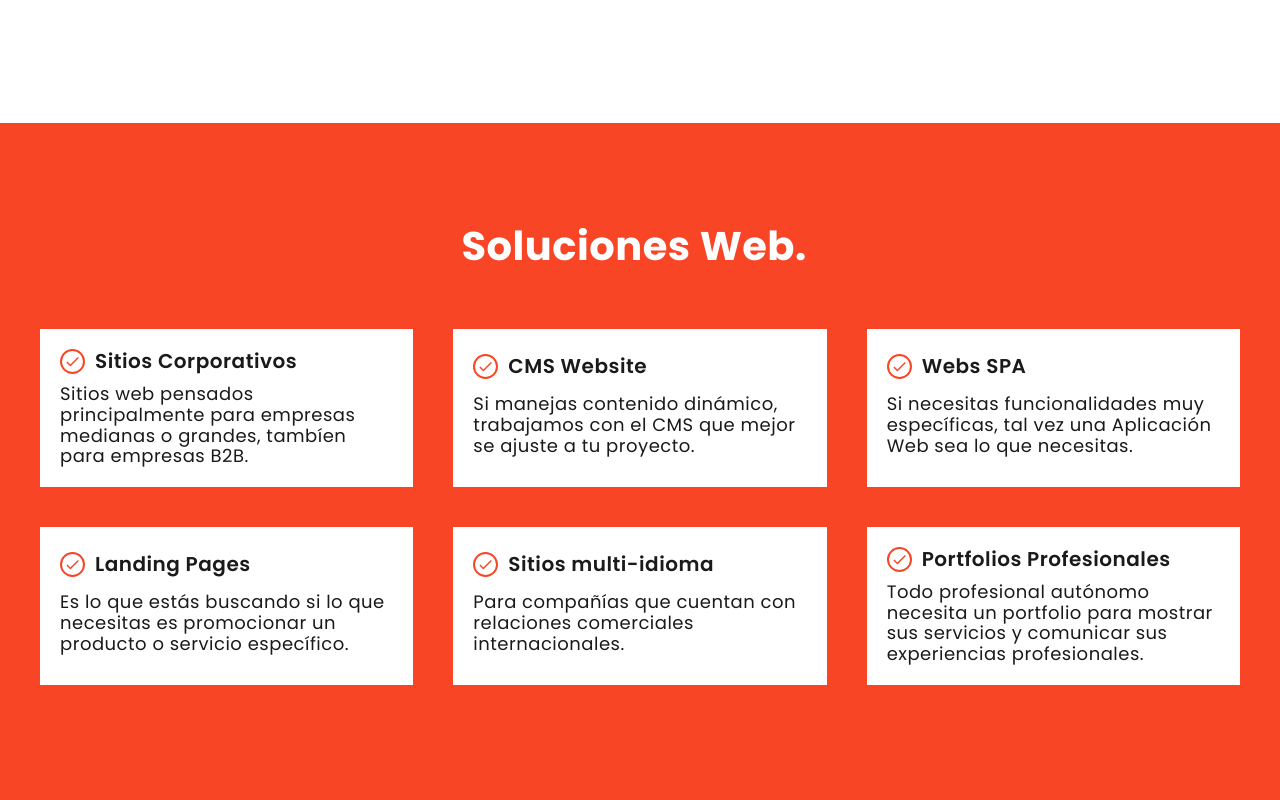
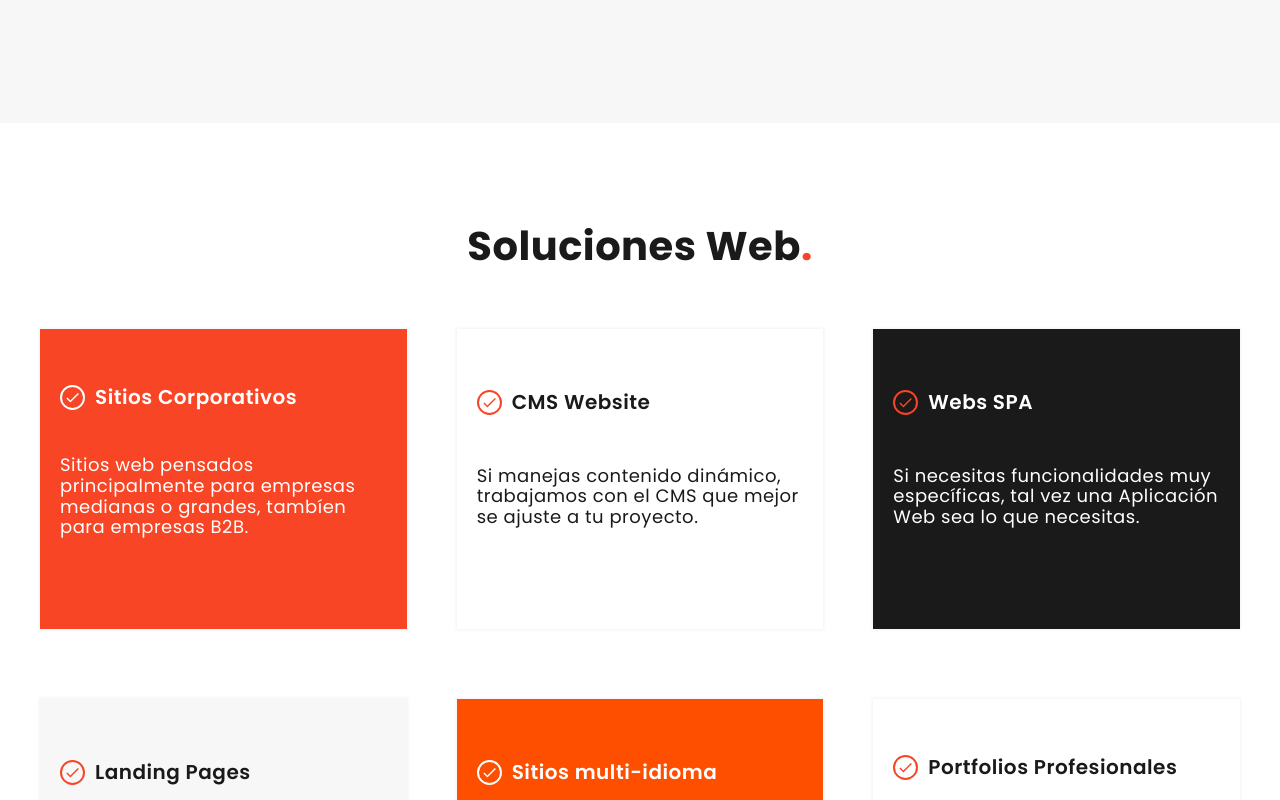
Before and after one commit to alejandrogsk/planweb, a Next.js app: page /websites in a window 1280 px wide. Shown: the part 2300-3100 px from the top of the page. Built offline with nearby package versions, Linux system fonts and the light colour scheme.

Commit message:
Web pages fixed

```diff
--- a/content/es/websites.json
+++ b/content/es/websites.json
@@ -44,7 +44,7 @@
 
     },
     "websites": {
-        "title":"Soluciones Web.",
+        "title":"Soluciones Web",
         "content": [
             {
                 "title":"Sitios Corporativos",
--- a/pages/websites.js
+++ b/pages/websites.js
@@ -46,7 +46,7 @@ const websites = () => {
                 </div>
             </section>
 
-            <section className="services-section">
+            <section className="services-section websites-services-section">
                 <h2>{services.title}<span className="point-orange">.</span></h2>
                 <div className="services-section__grid">
                 {
--- a/styles/pages/_websites.scss
+++ b/styles/pages/_websites.scss
@@ -1,12 +1,43 @@
+.websites-services-section {
+    background-color: $cg-l;
+}
+
 .websites-section {
-    background-color: $co-m;
-    & > h2 { color: $cw-m }
+    background-color: $cw-m;
+    & > h2 { color: $cb-l }
     &__elements {
         background-color: $cw-m;
         //border-radius: 1rem;
+        min-height: 30rem;
+        padding: 2rem;
+        box-shadow: 0px 0px 3px 1px rgba(0, 0, 0, 0.05);
+        &:nth-child(1) {
+            background-color: $co-m;
+            color: $cw-m;
+            & > div {
+                border-color: $cw-m;
+                & > svg > g > path { fill: $cw-m; }
+            }
+        }
+        &:nth-child(3) {
+            background-color: $cb-l;
+            color: $cw-m;
 
-        padding: 2rem;
+        }
+        &:nth-child(4) {
+            background-color: $cg-l;
 
+
+        }
+
+        &:nth-child(5) {
+            background-color: $co-l;
+            color: $cw-m;
+            & > div {
+                border-color: $cw-m;
+                & > svg > g > path { fill: $cw-m; }
+            }
+        }
 
     }
 
--- a/styles/pages/sections/_services-section.scss
+++ b/styles/pages/sections/_services-section.scss
@@ -29,7 +29,8 @@
     &__grid {
         display: grid;
         grid-template-columns: repeat(3,1fr);
-        gap:4rem;
+        column-gap: 5rem;
+        row-gap: 7rem;
         margin: 6rem 0;
 
         @include respond(desktop-small) {
```
